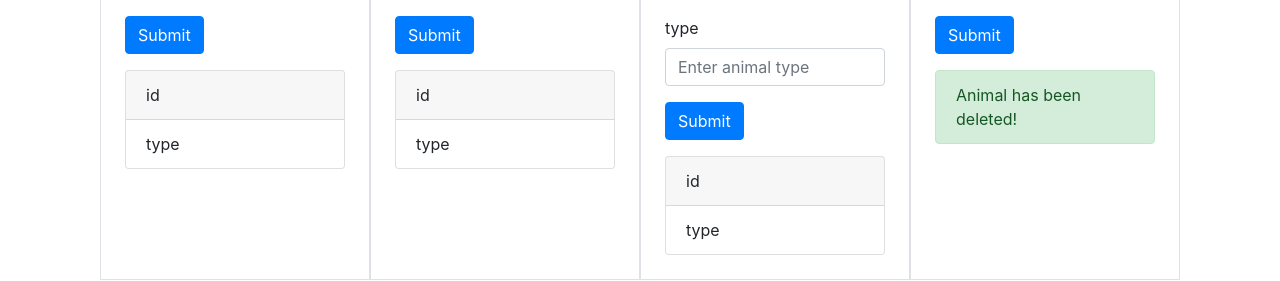
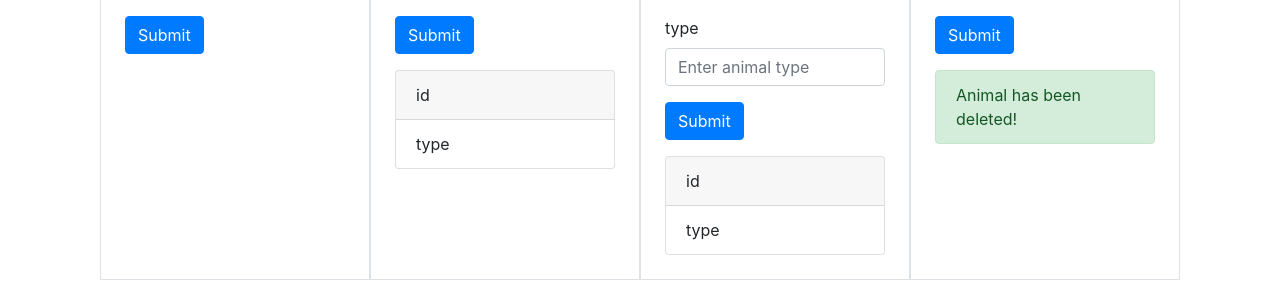
Before and after one commit to krios2146/animal-chipping-api, an Angular app in the folder animal-chipping-front/: page /animal-type in a window 1280 px wide. Shown: the part 274-555 px from the top of the page. Built offline with nearby package versions, Linux system fonts and the light colour scheme.

Commit message:
feat: add logic to the find animal type form

```diff
--- a/animal-chipping-front/src/app/animal-type/animal-type.component.html
+++ b/animal-chipping-front/src/app/animal-type/animal-type.component.html
@@ -1,17 +1,17 @@
 <div class="container d-flex">
     <div class="container border p-4">
         <h3>Get an Animal type</h3>
-        <form class="mb-3">
+        <form [formGroup]="findForm" (ngSubmit)="findAnimalType()">
             <div class="form-group">
                 <label for="typeId">ID</label>
-                <input type="number" class="form-control" id="typeId" name="typeId" placeholder="Enter animal type ID">
+                <input type="number" class="form-control" id="typeId" formControlName="typeId" placeholder="Enter animal type ID">
             </div>
             <button type="submit" class="btn btn-primary">Submit</button>
         </form>
-        <div class="card">
-            <div class="card-header">id</div>
+        <div class="card mt-3" *ngIf="foundedAnimalType">
+            <div class="card-header">id: {{foundedAnimalType.id}}</div>
             <ul class="list-group list-group-flush">
-                <li class="list-group-item">type</li>
+                <li class="list-group-item">type: {{foundedAnimalType.type}}</li>
             </ul>
         </div>
     </div>
--- a/animal-chipping-front/src/app/animal-type/animal-type.component.ts
+++ b/animal-chipping-front/src/app/animal-type/animal-type.component.ts
@@ -1,4 +1,8 @@
 import { Component } from '@angular/core';
+import { FormBuilder, FormGroup, Validators } from '@angular/forms';
+import { AnimalTypeService } from '../service/animal-type.service';
+import { AnimalTypeResponse } from '../model/animal-type/animal-type-response';
+import { HttpErrorResponse } from '@angular/common/http';
 
 @Component({
   selector: 'app-animal-type',
@@ -6,5 +10,25 @@ import { Component } from '@angular/core';
   styleUrls: ['./animal-type.component.css']
 })
 export class AnimalTypeComponent {
+  findForm: FormGroup;
 
+  foundedAnimalType: AnimalTypeResponse | undefined;
+
+  constructor(private formBuilder: FormBuilder, private animalTypeService: AnimalTypeService) {
+    this.findForm = this.formBuilder.group({
+      typeId: [null, Validators.required]
+    })
+  }
+
+  findAnimalType() {
+    const typeId = this.findForm.get('typeId')!.value;
+    this.animalTypeService.getAnimalTypeById(typeId).subscribe(
+      (response: AnimalTypeResponse) => {
+        this.foundedAnimalType = response;
+      },
+      (error: HttpErrorResponse) => {
+        alert(error.message);
+      }
+    );
+  }
 }
```
